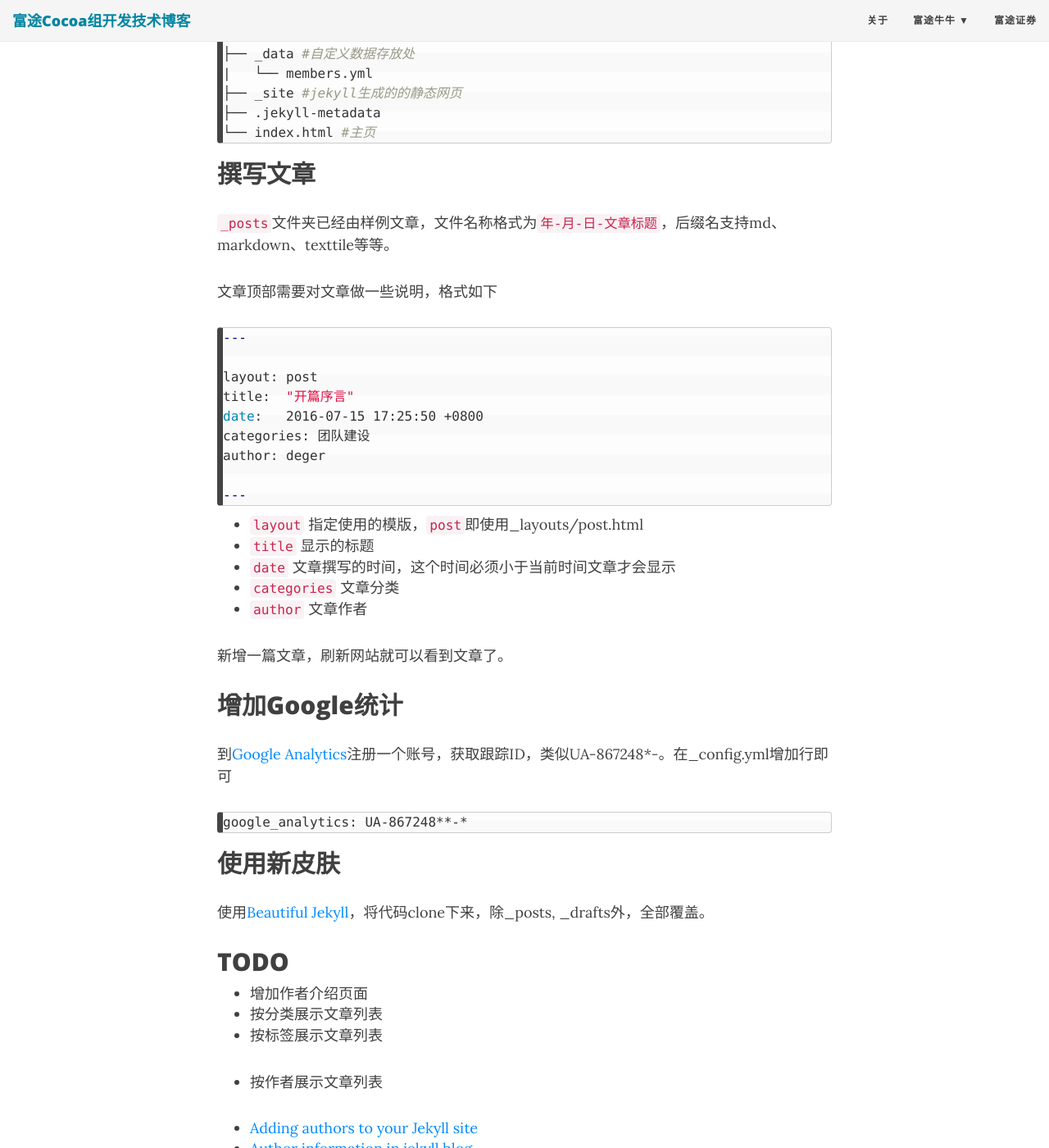
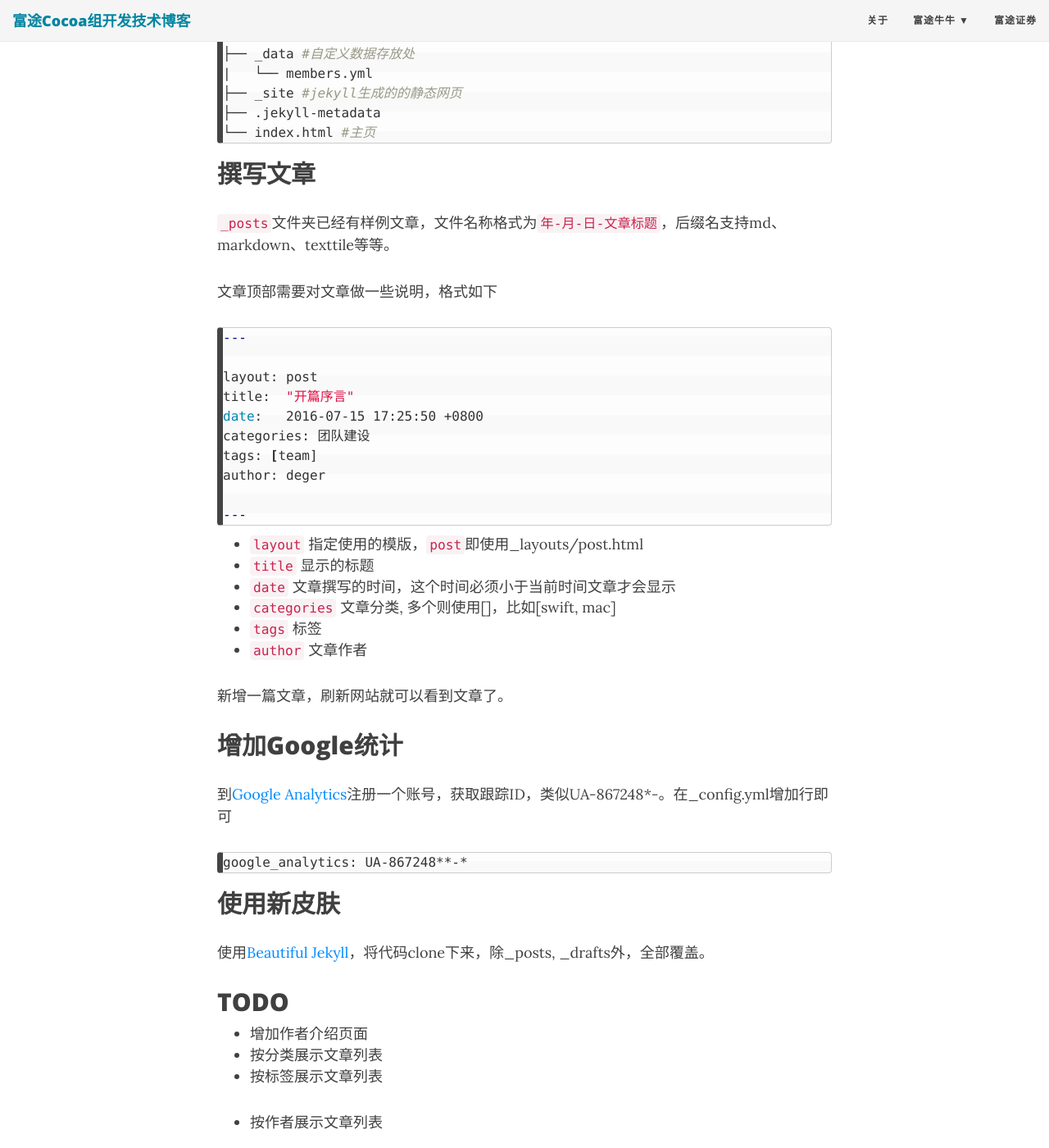
Before and after one commit to FuhuaWei/futucocoa.github.io, a Jekyll site: the page built from _posts/2016-07-20-CreateSimpleJekyllSite.md, in a window 1280 px wide and 1400 px high, scrolled down 989 px. Shown: the whole window at 82% size. Built offline with Jekyll 4.4.1, drawn with Linux system fonts in a browser that asks for light colours; nearby versions of some CDN libraries.

Commit message:
[add]增加文章发表指引

```diff
--- a/_posts/2016-07-20-CreateSimpleJekyllSite.md
+++ b/_posts/2016-07-20-CreateSimpleJekyllSite.md
@@ -51,7 +51,7 @@ author: deger
 
 ## 撰写文章
 
-`_posts`文件夹已经由样例文章，文件名称格式为`年-月-日-文章标题`，后缀名支持md、markdown、texttile等等。
+`_posts`文件夹已经有样例文章，文件名称格式为`年-月-日-文章标题`，后缀名支持md、markdown、texttile等等。
 
 文章顶部需要对文章做一些说明，格式如下
 
@@ -63,6 +63,7 @@ layout: post
 title:  "开篇序言"
 date:   2016-07-15 17:25:50 +0800
 categories: 团队建设
+tags: [team]
 author: deger
 
 ---
@@ -72,7 +73,8 @@ author: deger
 - `layout` 指定使用的模版，`post`即使用_layouts/post.html
 - `title` 显示的标题
 - `date` 文章撰写的时间，这个时间必须小于当前时间文章才会显示
-- `categories` 文章分类
+- `categories` 文章分类, 多个则使用[]，比如[swift, mac]
+- `tags` 标签
 - `author` 文章作者
 
 新增一篇文章，刷新网站就可以看到文章了。
```
Also changed, not shown: other parts of _posts/2016-07-20-CreateSimpleJekyllSite.md (+1 -1 lines), _posts/2016-11-17-ContributeToBlog.md (added, +53 -0 lines).
